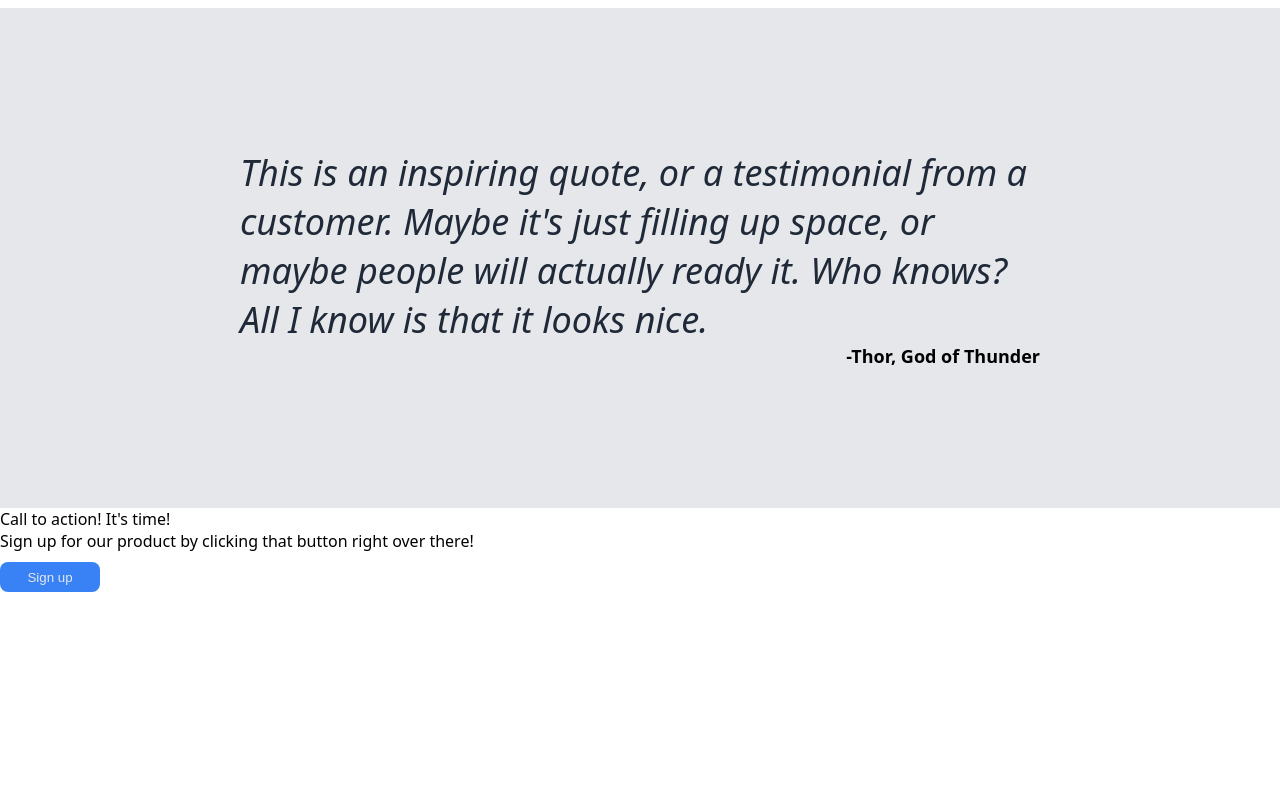
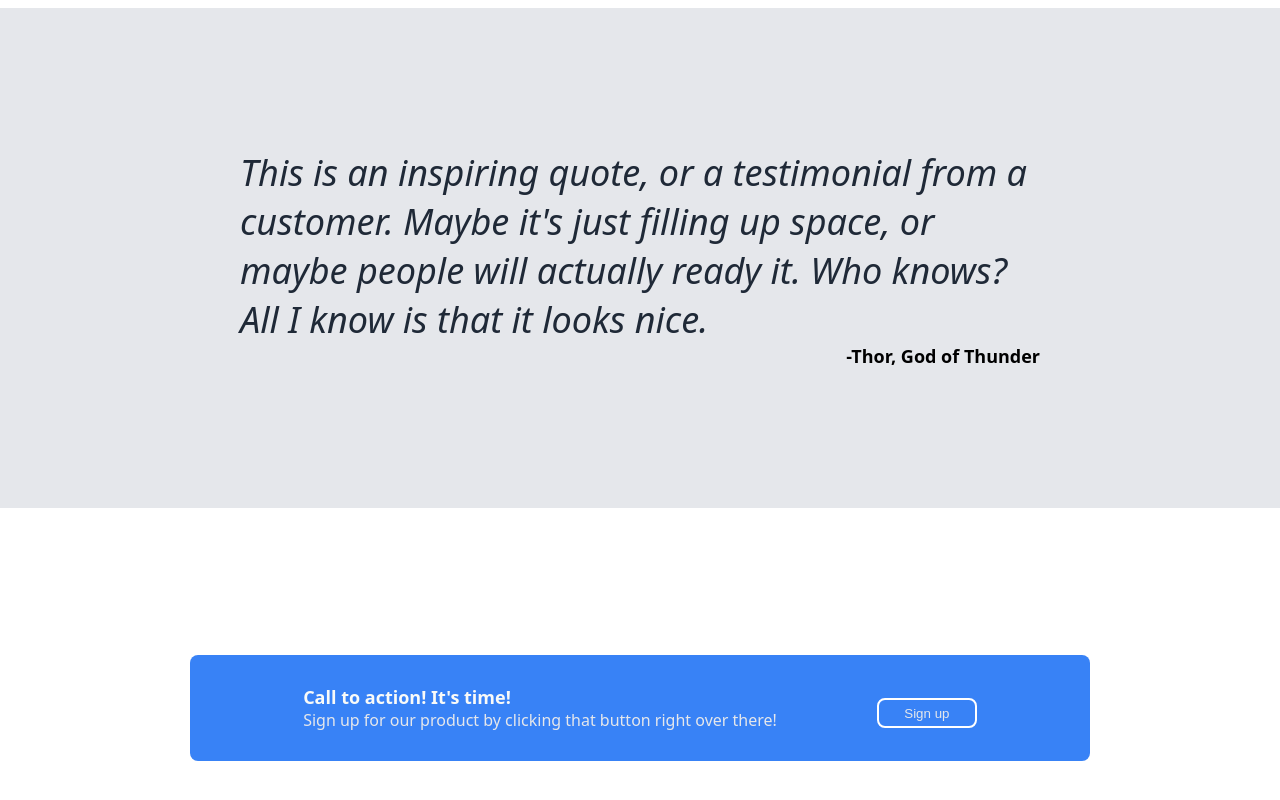
Before and after one commit to haimseven/landing-page, a plain HTML site: page index.html in a window 1280 px wide. Shown: the part 992-1792 px from the top of the page. Before the commit the page ends 1584 px from the top, so only its background shows below. Drawn offline with Linux system fonts and the light colour scheme.

Commit message:
Finished Call to action section
Fixes and Additions include:
- Added call to action text
- adjusted call to action bubble
- changed and adjusted sign up bubble

```diff
--- a/index.html
+++ b/index.html
@@ -56,11 +56,13 @@
         </div>
     </div>
     <div class="container4">
-        <div class="call-to-action">
-            <div class="c2a-title">Call to action! It's time!</div>
-            <div class="c2a-info">Sign up for our product by clicking that button right over there!</div>
+        <div class="call-to-action-bubble">
+            <div class="call-to-action">
+                <div class="c2a-title">Call to action! It's time!</div>
+                <div class="small-text">Sign up for our product by clicking that button right over there!</div>
+            </div>
+            <button>Sign up</button>
         </div>
-        <button>Sign up</button>
     </div>
 </body>
 </html>
--- a/styles.css
+++ b/styles.css
@@ -41,7 +41,10 @@ ul {
 }
 
 .container4 {
-
+    height: 400px;
+    display: flex;
+    justify-content: center;
+    align-items: center;
 }
 
 .quote {
@@ -122,6 +125,29 @@ ul {
     margin-bottom: 10px;
 }
 
+.call-to-action-bubble {
+    background-color: #3882F6;
+    width: 800px;
+    border-radius: 8px;
+    display: flex;
+    justify-content: center;
+    align-items: center;
+    padding: 30px 50px;
+    gap: 100px;
+}
+
+.call-to-action {
+    display: flex;
+    flex-direction: column;
+}
+
+.c2a-title {
+    color: #f9faf8;
+    font-weight: bold;
+    font-size: 18px;
+}
+
+
 .large-text {
     font-size: 48px;
 }
@@ -142,3 +168,15 @@ button {
     height: 30px;
 
 }
+
+.call-to-action-bubble button {
+    background-color: #3882F6;
+    color: #E5e7eb;
+    border: 2px solid white;
+    border-radius: 8px;
+    margin-top: 10px;
+    padding: 4px;
+    width: 100px;
+    height: 30px;
+
+}
```
